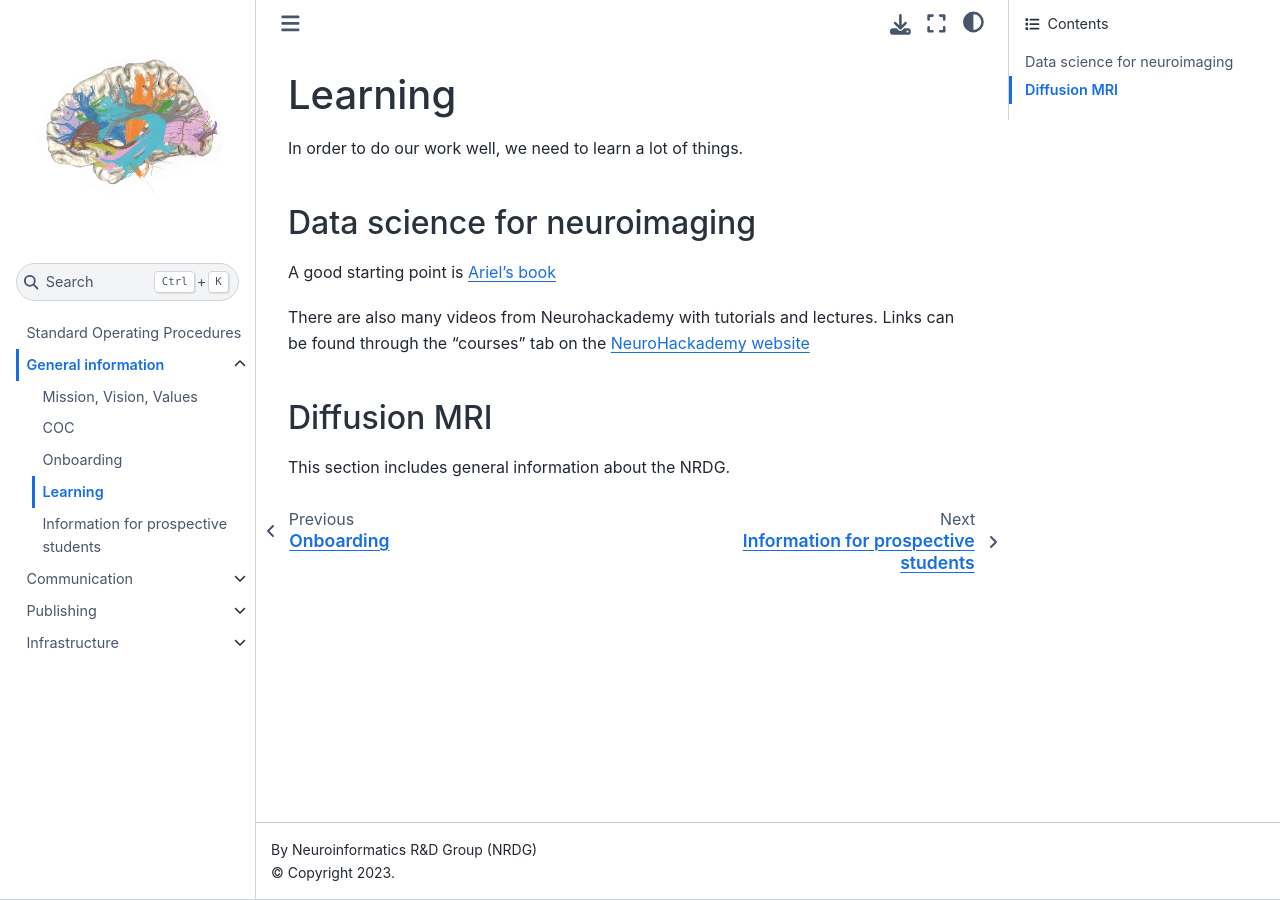
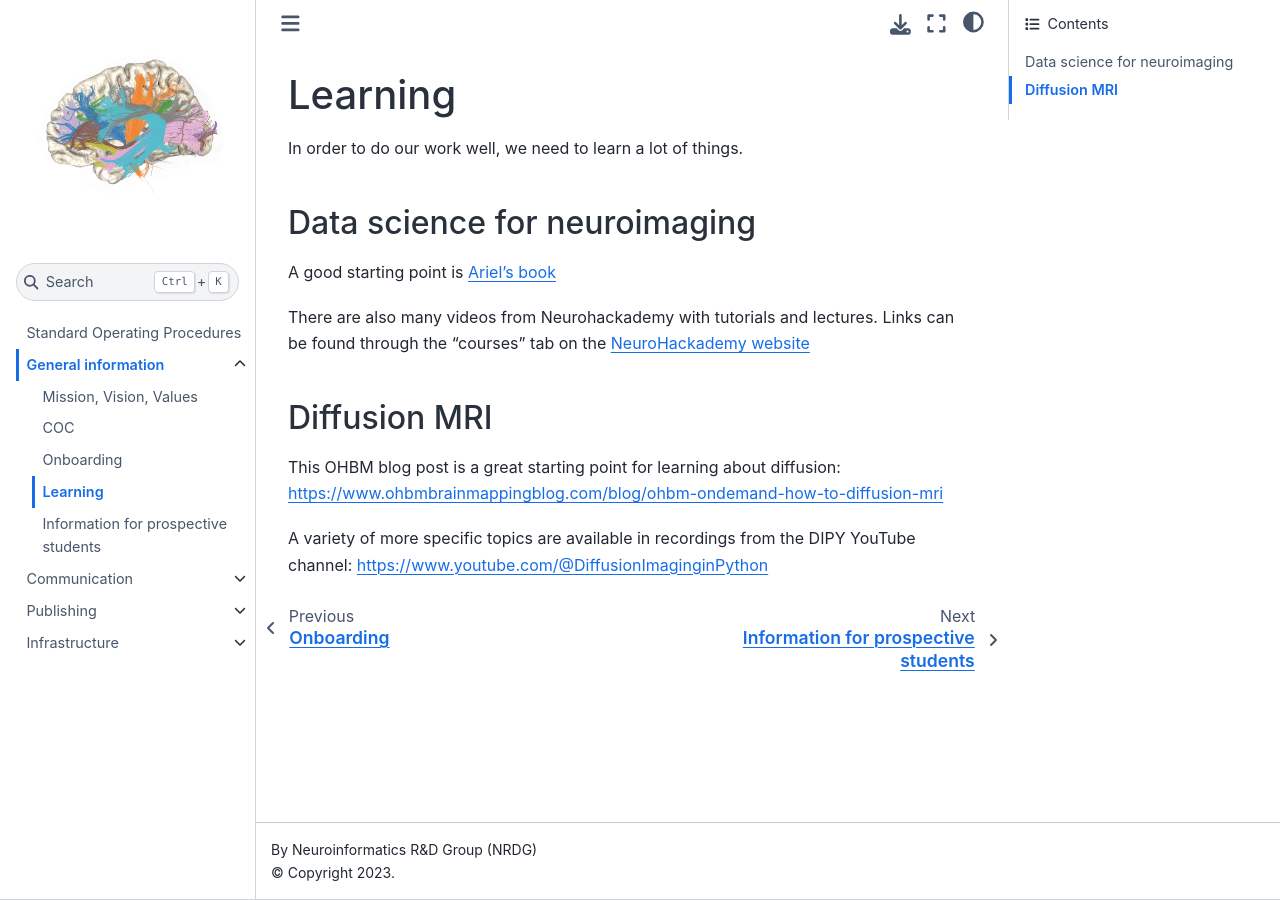
Before and after one commit to nrdg/sop, a Jupyter Book: the page built from general/learning.md, in a window 1280 px wide. Built offline with Jupyter Book 1.0.4 settings and Sphinx 7.4.7 and the Sphinx Book theme 1.1.4, drawn with Linux system fonts in a browser that asks for light colours; pages that are not in the unit, such as notebooks, are missing from menus.

Commit message:
Update learning content.

```diff
--- a/general/learning.md
+++ b/general/learning.md
@@ -10,5 +10,6 @@ There are also many videos from Neurohackademy with tutorials and lectures. Link
 
 ## Diffusion MRI
 
+This OHBM blog post is a great starting point for learning about diffusion: https://www.ohbmbrainmappingblog.com/blog/ohbm-ondemand-how-to-diffusion-mri
 
-This section includes general information about the NRDG.
+A variety of more specific topics are available in recordings from the DIPY YouTube channel: https://www.youtube.com/@DiffusionImaginginPython
```
